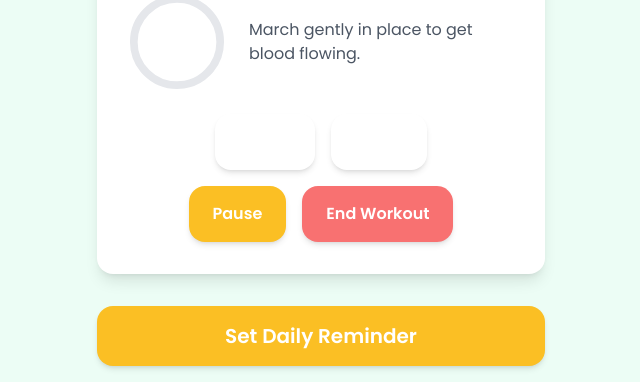
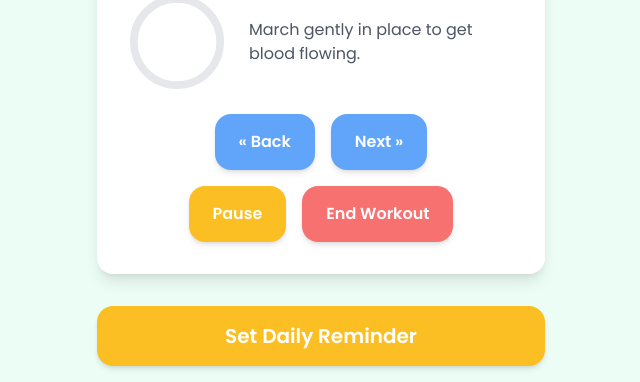
Before and after one commit to Akamsha28/easy_move, a plain HTML site: page index.html in a window 1280 px wide. Both pictures are taken after a click on the element 640 px from the left and 416 px from the top of the page. Shown: the part 438-820 px from the top of the page, without its empty margins (319-959 px from the left). Drawn offline with nearby package versions, Linux system fonts and the light colour scheme.

Commit message:
Update style.css

```diff
--- a/style.css
+++ b/style.css
@@ -12,7 +12,7 @@ body {
 
 .btn {
     color: white;
-    transition: background-color 0.3s;
+    transition: background-color 0.3s, opacity 0.3s;
     border-radius: 1rem;
     font-weight: 600;
     padding: 1rem 1.5rem;
@@ -27,6 +27,15 @@ body {
 
 .btn-danger { background-color: #F87171; }
 .btn-danger:hover { background-color: #EF4444; }
+
+.btn-nav { background-color: #60A5FA; } /* Blue 400 */
+.btn-nav:hover { background-color: #3B82F6; } /* Blue 500 */
+
+.btn:disabled {
+    background-color: #9CA3AF; /* Gray 400 */
+    opacity: 0.6;
+    cursor: not-allowed;
+}
 
 .timer-circle {
     stroke-dasharray: 283;
```
